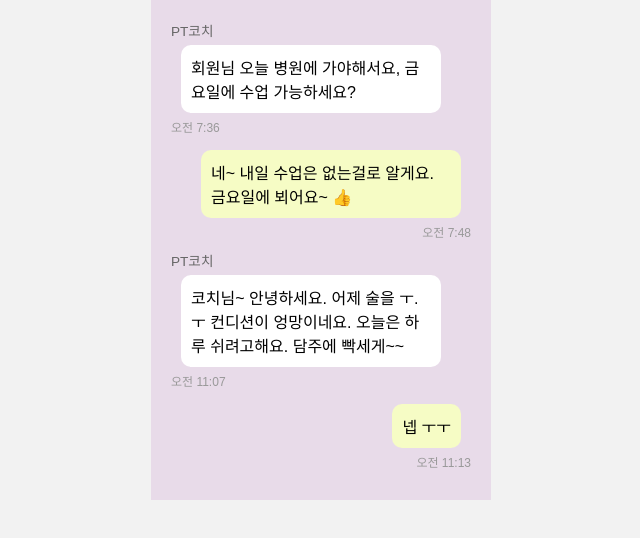
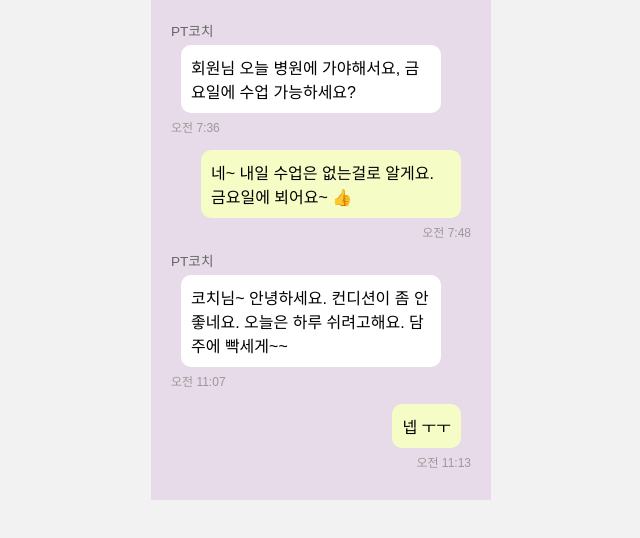
Before and after one commit to kdb338/Sweet-rain-developer, a plain HTML site: page 250523_what-is-css.html in a window 1280 px wide. Shown: the whole page, without its empty margins (319-959 px from the left). Drawn offline with Linux system fonts and the light colour scheme.

Commit message:
250523_what-is-css.html

```diff
--- a/250523_what-is-css.html
+++ b/250523_what-is-css.html
@@ -79,7 +79,7 @@
     </div>
     <div class="message friend">
       <div class="message-info">PT코치</div>
-      <p class="message-body">코치님~ 안녕하세요. 어제 술을 ㅜ.ㅜ 컨디션이 엉망이네요. 오늘은 하루 쉬려고해요. 담주에 빡세게~~</p>
+      <p class="message-body">코치님~ 안녕하세요. 컨디션이 좀 안 좋네요. 오늘은 하루 쉬려고해요. 담주에 빡세게~~</p>
       <time class="message-time">오전 11:07</time>
     </div>
     <div class="message me">
```
